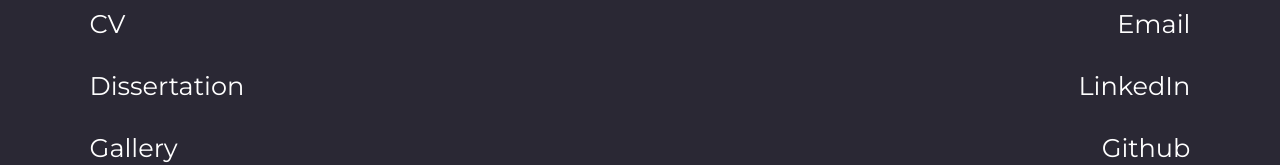
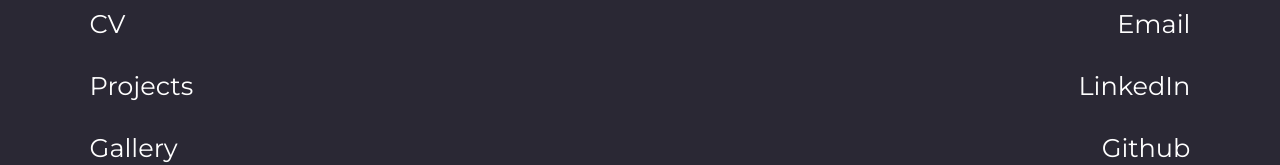
Before and after one commit to zu213/zupstn-website, a React (Create React App) app: page / in a window 1280 px wide. Shown: the part 200-365 px from the top of the page. Built offline with nearby package versions, Linux system fonts and the light colour scheme.

Commit message:
Converted dissertation to projects page

```diff
--- a/src/App.js
+++ b/src/App.js
@@ -7,7 +7,7 @@ import { useState, useEffect, useCallback } from 'react';
 // Page imports
 import Art from './Art.js'
 import Charts from './Charts.js';
-import Dissertation from './Dissertation.js';
+import Projects from './Projects.js';
 import { asciiArtBig, asciiGif } from './asciiArt.js';
 
 // document imports
@@ -60,7 +60,7 @@ function App() {
 
           <Route path='/cv' element={<CV/>} />
 
-          <Route path='/dissertation' element={<Dissertation/>} />
+          <Route path='/projects' element={<Projects/>} />
 
           <Route path='/gallery' element={<Art/>} />
 
@@ -114,7 +114,7 @@ function Home() {
 
       <div className="searchLinksLeft">
         <Link to="/cv">CV</Link><br/><br/>
-        <Link to="/dissertation">Dissertation</Link><br/><br/>
+        <Link to="/projects">Projects</Link><br/><br/>
         <Link to="/gallery">Gallery</Link>
       </div>
       <div className="searchLinksRight">
@@ -164,7 +164,7 @@ function Me() {
         I’m a recently graduated student from the University of Bath, Achieving a First class degree.
         From my degree I mainly have experience coding with <b>Python, Java</b> and <b>C++</b>. During my
         final year I completed a dissertation on image synthesis with RLHF this can be found on
-        the <Link className="smallLink" to="/dissertation">Dissertation page</Link>. As can be
+        the <Link className="smallLink" to="/projects">Projects page</Link>. As can be
         seen I have experience with AI specifically Reinforcement Learning and Image synthesis.
         <br/>
         <br/>
--- /dev/null
+++ b/src/Projects.js
@@ -0,0 +1,14 @@
+import Dissertation from './Dissertation.js';
+
+
+function Projects() {
+    return (
+      <div>
+        <Dissertation/>
+
+      </div>
+
+    );
+  }
+
+export default Projects;
```
